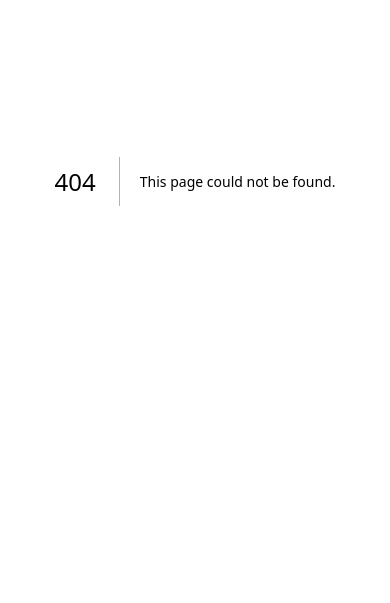
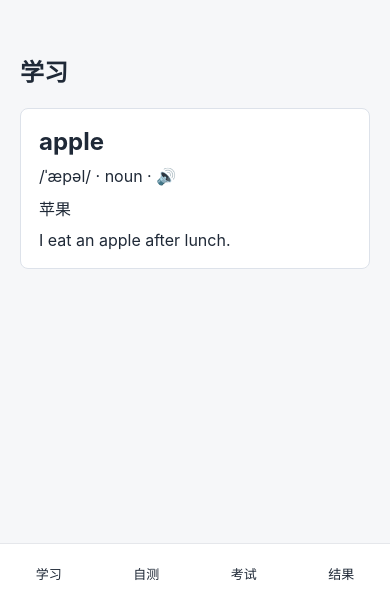
Before and after one commit to jackylijq/liq_test, a Next.js app: page /learn in a window 390 px wide. Before the commit this address had no page. Shown: the part 241-844 px from the top of the page. Built offline with nearby package versions, Linux system fonts and the light colour scheme.

Commit message:
feat: add student learning pages

```diff
--- a/src/app/globals.css
+++ b/src/app/globals.css
@@ -98,3 +98,89 @@ select {
   padding: 10px 0;
   border-bottom: 1px solid #edf0f5;
 }
+
+.student-layout {
+  min-height: 100dvh;
+  display: grid;
+  grid-template-columns: 240px 1fr;
+  background: #f6f7f9;
+}
+
+.group-sidebar {
+  border-right: 1px solid #e5e7eb;
+  background: #fff;
+  padding: 20px;
+}
+
+.student-content {
+  min-width: 0;
+  padding: 20px;
+}
+
+.study-card {
+  background: #fff;
+  border: 1px solid #dde2ea;
+  border-radius: 8px;
+  padding: 18px;
+  display: grid;
+  gap: 10px;
+}
+
+.study-card h2,
+.study-card p {
+  margin: 0;
+}
+
+.study-card button {
+  border: 1px solid #d7dce5;
+  border-radius: 8px;
+  background: #fff;
+  padding: 10px 12px;
+  text-align: left;
+}
+
+.bottom-nav {
+  display: none;
+}
+
+@media (max-width: 760px) {
+  html,
+  body {
+    overflow: hidden;
+  }
+
+  .student-layout {
+    height: 100dvh;
+    grid-template-columns: 1fr;
+    grid-template-rows: 1fr 60px;
+  }
+
+  .group-sidebar {
+    display: none;
+  }
+
+  .student-content {
+    min-height: 0;
+    overflow: hidden;
+    display: grid;
+    align-content: center;
+  }
+
+  .exam-scroll .student-content {
+    overflow: auto;
+    align-content: start;
+  }
+
+  .bottom-nav {
+    display: grid;
+    grid-template-columns: repeat(4, 1fr);
+    border-top: 1px solid #e5e7eb;
+    background: #fff;
+  }
+
+  .bottom-nav a {
+    display: grid;
+    place-items: center;
+    font-size: 13px;
+  }
+}
--- /dev/null
+++ b/src/app/learn/page.tsx
@@ -0,0 +1,24 @@
+import Link from "next/link";
+
+export default function LearnPage() {
+  return (
+    <main className="student-layout">
+      <aside className="group-sidebar">1年级上册</aside>
+      <section className="student-content">
+        <h1>学习</h1>
+        <article className="study-card">
+          <h2>apple</h2>
+          <p>/ˈæpəl/ · noun · 🔊</p>
+          <p>苹果</p>
+          <p>I eat an apple after lunch.</p>
+        </article>
+      </section>
+      <nav className="bottom-nav" aria-label="学生底部导航">
+        <Link href="/learn">学习</Link>
+        <Link href="/self-test">自测</Link>
+        <Link href="/exam">考试</Link>
+        <Link href="/results">结果</Link>
+      </nav>
+    </main>
+  );
+}
```
Also changed, not shown: src/app/exam/page.tsx (added, +17 -0 lines), src/app/results/[sessionId]/page.tsx (added, +12 -0 lines), src/app/results/page.tsx (added, +17 -0 lines), src/app/self-test/page.tsx (added, +23 -0 lines), 1 other file (tests, documents, lock files or other folders).
